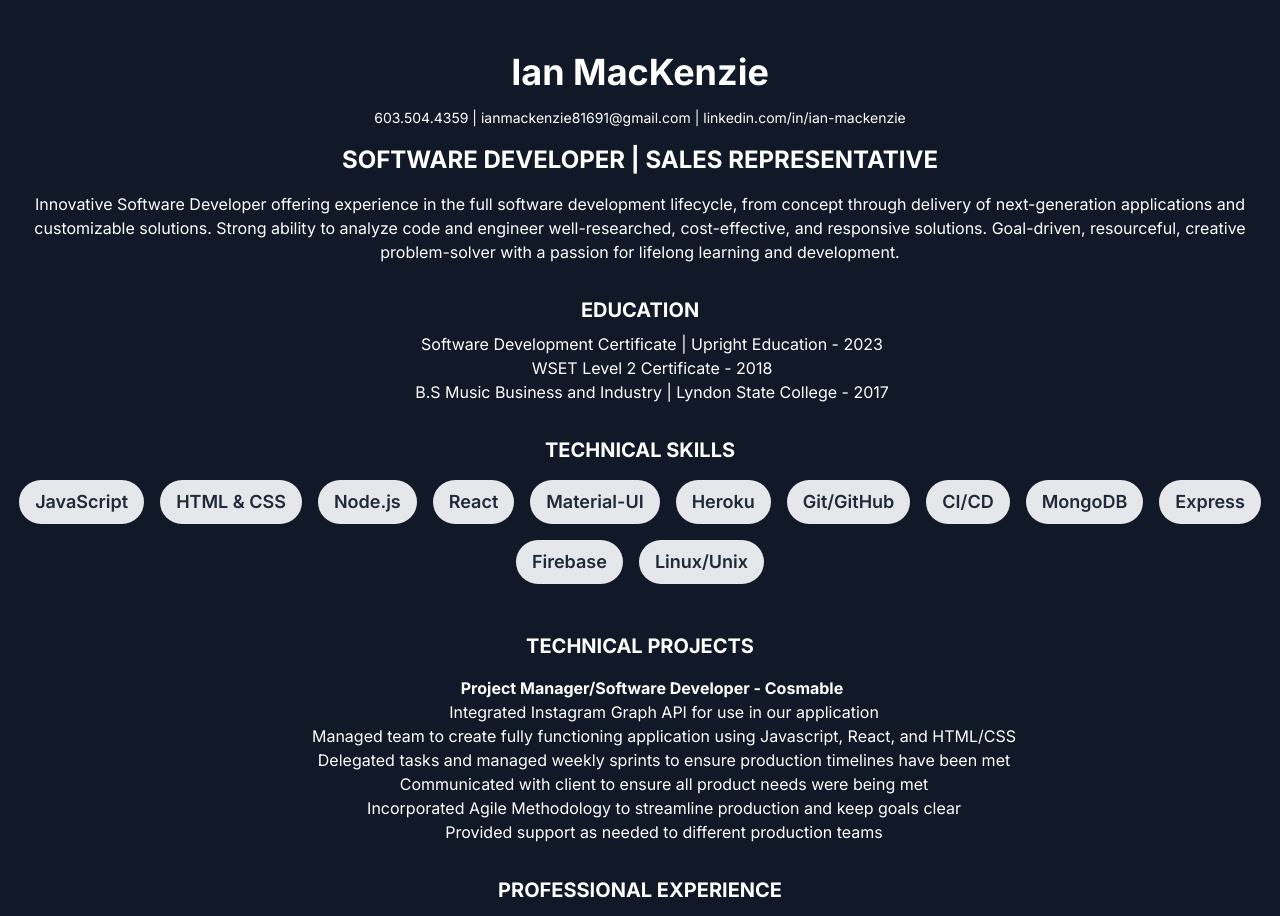
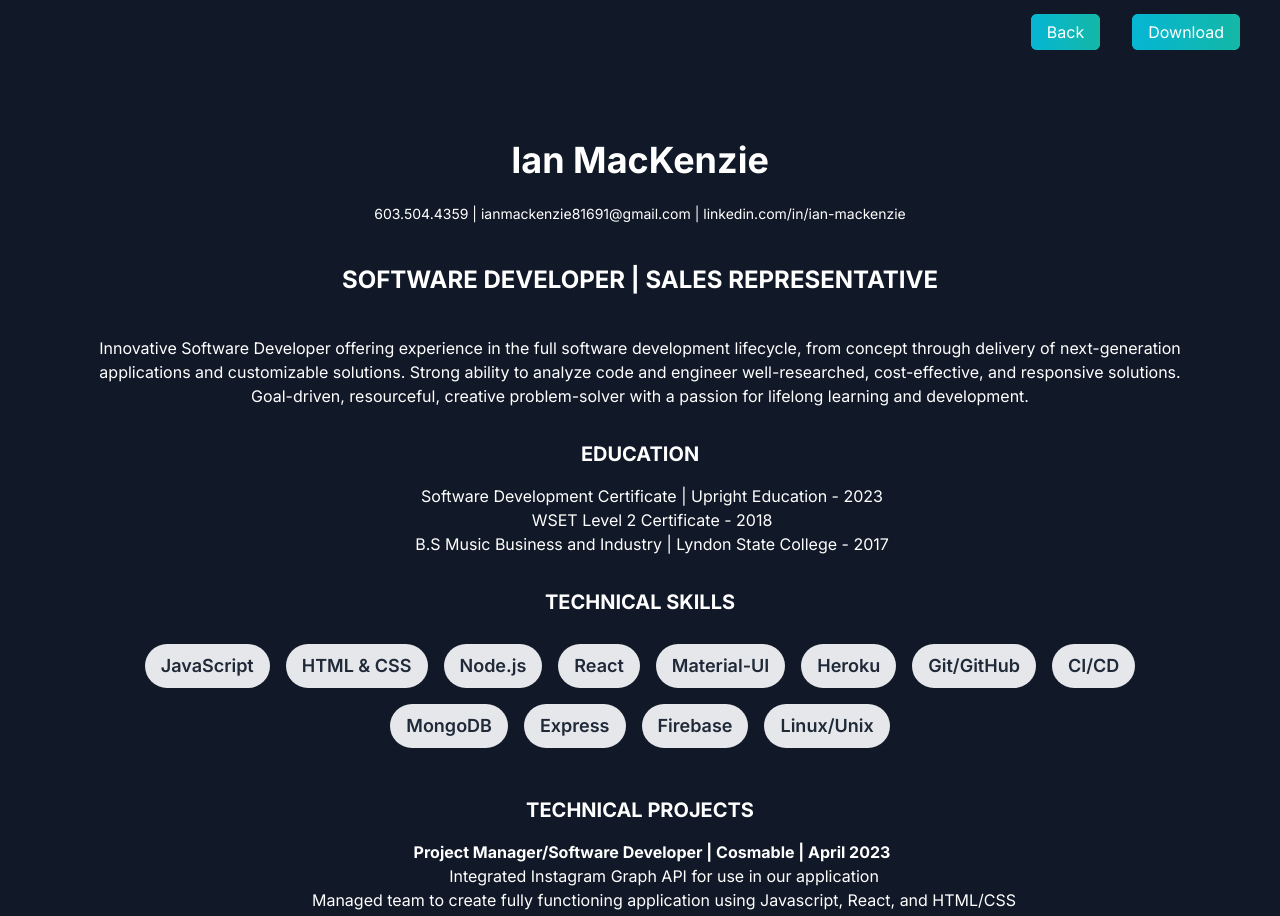
Before and after one commit to iam08160/portfolio, a Next.js app in the folder portfolio/: page /resume in a window 1280 px wide. Shown: the part 20-936 px from the top of the page. Built offline with nearby package versions, Linux system fonts and the light colour scheme.

Commit message:
finished resume

```diff
--- a/portfolio/src/app/page.js
+++ b/portfolio/src/app/page.js
@@ -71,7 +71,7 @@ export default function Home() {
         {/* Main */}
         <section>
           <div>
-            <h3 className="text-3xl py-1 dark:text-white">
+            <h3 className="text-3xl py-7 dark:text-white">
 
               What I've Learned So Far
             </h3>
@@ -161,7 +161,7 @@ export default function Home() {
                   height="200"
                 />
                 <p className="py-7 dark:text-white">
-                  <span className="text-teal-50">Fetch</span> used to grab
+                  <span className="text-teal-500">Fetch</span> used to grab
                   user's media using{" "}
                   <span className="text-teal-500">access-token</span>,
                   <span className="text-teal-500"> handleSelectedMedia</span>{" "}
--- a/portfolio/src/app/resume/page.js
+++ b/portfolio/src/app/resume/page.js
@@ -1,23 +1,55 @@
 export default function Page() {
   return (
-        <div className=" py-8 text-center bg-gray-900 text-white">
-          <h1 className="text-4xl font-bold mb-4 my-10">Ian MacKenzie</h1>
-          <p className="text-sm mb-4">603.504.4359 | ianmackenzie81691@gmail.com | linkedin.com/in/ian-mackenzie</p>
-
-          <h2 className="text-2xl font-bold mb-4">SOFTWARE DEVELOPER | SALES REPRESENTATIVE</h2>
-          <p className="text-base mb-8">
-            Innovative Software Developer offering experience in the full software development lifecycle, from concept through delivery of next-generation applications and customizable solutions. Strong ability to analyze code and engineer well-researched, cost-effective, and responsive solutions. Goal-driven, resourceful, creative problem-solver with a passion for lifelong learning and development.
+    <div className="bg-gray-900 text-white min-h-screen">
+      <nav className="py-10  mb-12 flex justify-between px-10">
+            <h1></h1>
+            <ul className="flex items-center">
+              <li>
+              </li>
+              <li>
+                <a
+                  className="bg-gradient-to-r from-cyan-500 to-teal-500 bg-cyan-500 text-white px-4 py-2 rounded-md ml-8"
+                  href="/.."
+                >
+                  Back
+                </a>
+                <a
+                  className="bg-gradient-to-r from-cyan-500 to-teal-500 bg-cyan-500 text-white px-4 py-2 rounded-md ml-8"
+                  href="/Ian MacKenzie Resume.docx" download
+                >
+                  Download
+                </a>
+              </li>
+            </ul>
+          </nav>
+      <div className=" py-2 text-center">
+        <h1 className="text-4xl font-bold mb-4">Ian MacKenzie</h1>
+        <p className="text-sm my-6">
+          603.504.4359 | ianmackenzie81691@gmail.com |
+          linkedin.com/in/ian-mackenzie
         </p>
 
-          <h3 className="text-xl font-bold mb-2">EDUCATION</h3>
+        <h2 className="text-2xl font-bold my-10">
+          SOFTWARE DEVELOPER | SALES REPRESENTATIVE
+        </h2>
+        <p className="text-base mb-8 md:px-20 md:max-md:">
+          Innovative Software Developer offering experience in the full software
+          development lifecycle, from concept through delivery of
+          next-generation applications and customizable solutions. Strong
+          ability to analyze code and engineer well-researched, cost-effective,
+          and responsive solutions. Goal-driven, resourceful, creative
+          problem-solver with a passion for lifelong learning and development.
+        </p>
+
+        <h3 className="text-xl font-bold my-4">EDUCATION</h3>
         <ul className="pl-6 mb-8">
           <li>Software Development Certificate | Upright Education - 2023</li>
           <li>WSET Level 2 Certificate - 2018</li>
           <li>B.S Music Business and Industry | Lyndon State College - 2017</li>
         </ul>
 
-          <h3 className="text-xl font-bold mb-2">TECHNICAL SKILLS</h3>
-          <div className="flex flex-wrap justify-center">
+        <h3 className="text-xl font-bold mb-5 md:px-30">TECHNICAL SKILLS</h3>
+        <div className="flex flex-wrap justify-center md:px-20 ">
           <div className="bg-gray-200 text-gray-800 rounded-full px-4 py-2 m-2">
             <span className="text-lg font-semibold">JavaScript</span>
           </div>
@@ -59,34 +91,71 @@ export default function Page() {
         <h3 className="text-xl font-bold mb-4 my-10">TECHNICAL PROJECTS</h3>
         <ul className="pl-6 mb-8">
           <li>
-              <h4 className="font-bold">Project Manager/Software Developer - Cosmable</h4>
+            <h4 className="font-bold">
+              Project Manager/Software Developer | Cosmable | April 2023
+            </h4>
             <ul className="pl-6">
               <li>Integrated Instagram Graph API for use in our application</li>
-                <li>Managed team to create fully functioning application using Javascript, React, and HTML/CSS</li>
-                <li>Delegated tasks and managed weekly sprints to ensure production timelines have been met</li>
-                <li>Communicated with client to ensure all product needs were being met</li>
-                <li>Incorporated Agile Methodology to streamline production and keep goals clear</li>
+              <li>
+                Managed team to create fully functioning application using
+                Javascript, React, and HTML/CSS
+              </li>
+              <li>
+                Delegated tasks and managed weekly sprints to ensure production
+                timelines have been met
+              </li>
+              <li>
+                Communicated with client to ensure all product needs were being
+                met
+              </li>
+              <li>
+                Incorporated Agile Methodology to streamline production and keep
+                goals clear
+              </li>
               <li>Provided support as needed to different production teams</li>
             </ul>
           </li>
         </ul>
 
-          <h3 className="text-xl font-bold mb-4">PROFESSIONAL EXPERIENCE</h3>
+        <h3 className="text-xl font-bold mb-4 my-12">
+          PROFESSIONAL EXPERIENCE
+        </h3>
         <ul className="pl-6 mb-8">
           <li>
-              <h4 className="font-bold">Sales Representative | Baker Distributing</h4>
-              <ul className="pl-6">
-                <li>Built and maintained relationships with customers, including bars, restaurants, and retail stores.</li>
-                <li>Sold beer, wine, and non-alcoholic beverages to customers while providing excellent customer service.</li>
-                <li>Conducted market research to identify potential new customers and developed strategies to build lasting relationships.</li>
+            <h4 className="font-bold">
+              Sales Representative | Baker Distributing | January 2017 - January
+              2023
+            </h4>
+            <ul className="">
+              <li>
+                Built and maintained relationships with customers, including
+                bars, restaurants, and retail stores.
+              </li>
+              <li>
+                Sold beer, wine, and non-alcoholic beverages to customers while
+                providing excellent customer service.
+              </li>
+              <li>
+                Conducted market research to identify potential new customers
+                and developed strategies to build lasting relationships.
+              </li>
               <li>Stayed up-to-date on industry trends and developments.</li>
-                <li>Utilized WSET Level 2 Certification to provide expert advice and recommendations to customers.</li>
+              <li>
+                Utilized WSET Level 2 Certification to provide expert advice and
+                recommendations to customers.
+              </li>
               <li>Ensured accurate and timely delivery of orders.</li>
-                <li>Managed inventory levels to avoid stockouts or overstocking.</li>
-                <li>Worked closely with the customer service team to resolve any issues or concerns that customers may have had.</li>
+              <li>
+                Managed inventory levels to avoid stockouts or overstocking.
+              </li>
+              <li>
+                Worked closely with the customer service team to resolve any
+                issues or concerns that customers may have had.
+              </li>
             </ul>
           </li>
         </ul>
       </div>
+    </div>
   );
-    };
+}
```
Also changed, not shown: 1 other file (tests, documents, lock files or other folders). Lines whose indentation alone changed are shown as unchanged.
